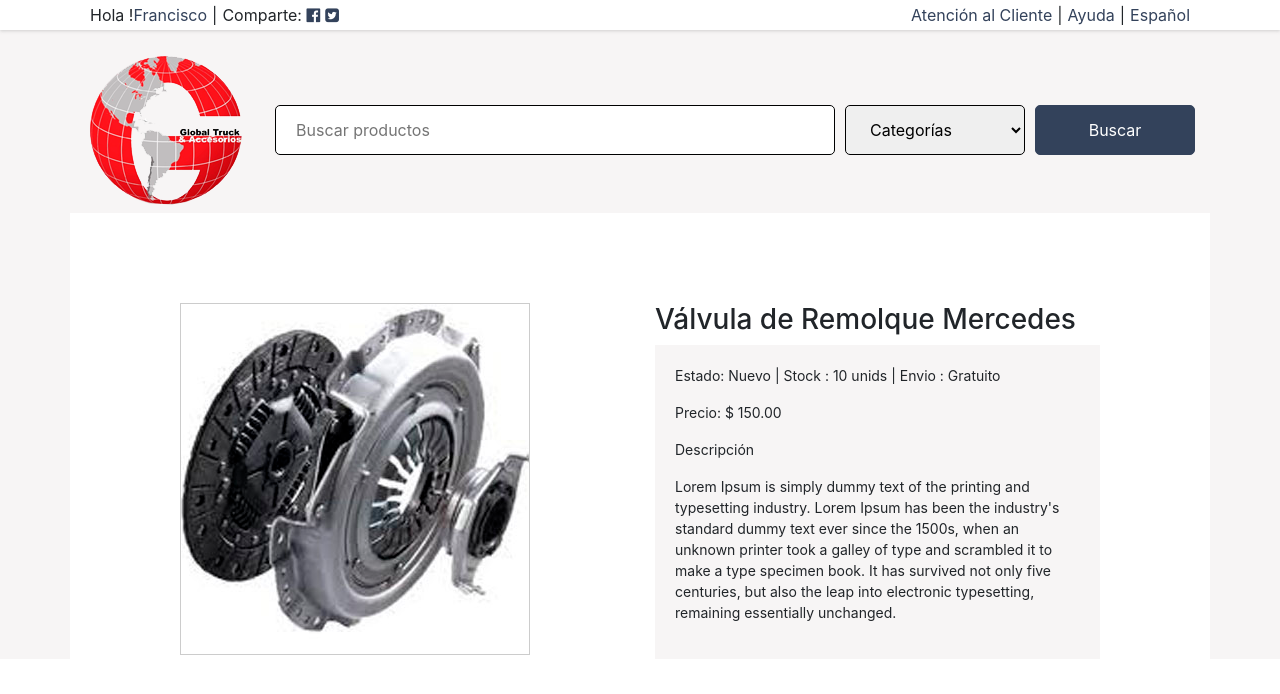
After one commit to jonaser06/globaltruck-api, a PHP site: page /PHP-Slim-Restful/maquetado/detalle.html in a window 1280 px wide. The commit adds this page. Shown: the top 694 px of the page. Run offline with PHP 8.4, Linux system fonts and the light colour scheme.

Commit message:
descripcion de producto

```diff
--- a/maquetado/css/style.css
+++ b/maquetado/css/style.css
@@ -506,3 +506,23 @@ header{
 .pag{
     background: #f7f5f5;
 }
+.product-detail{
+    background: #f7f5f5;
+}
+.product-bg{
+    background: #fff;
+}
+.product-detail-image{
+    border: 1px solid #ccc;
+    overflow: hidden;
+}
+.product-top{
+    padding-top: 90px;
+    box-sizing: border-box;
+}
+.product-detail-description{
+    padding: 20px;
+    box-sizing: border-box;
+    background: #f7f5f5;
+    font-size: 14px;
+}
--- /dev/null
+++ b/maquetado/detalle.html
@@ -0,0 +1,95 @@
+<!DOCTYPE html>
+<html lang="en">
+<head>
+    <meta charset="UTF-8">
+    <meta name="viewport" content="width=device-width, initial-scale=1.0">
+    <meta http-equiv="X-UA-Compatible" content="ie=edge">
+    <title>Globaltruck</title>
+    <script src="js/jquery.js"></script>
+    <script src="js/owl.carousel.min.js"></script>
+    <script src="js/bootstrap.min.js"></script>
+    <script src="js/slider.js"></script>
+    <link rel="stylesheet" href="css/font-awesome.min.css">
+    <link rel="stylesheet" href="css/bootstrap.min.css">
+    <link rel="stylesheet" href="css/owl.theme.default.min.css">
+    <link rel="stylesheet" href="css/style.css">
+    <link href="https://fonts.googleapis.com/css?family=Open+Sans" rel="stylesheet">
+</head>
+<body>
+    <header>
+        <div class="container">
+            <div class="row">
+                <div class="col-8 profile">
+                    <ul>
+                        <li class="txt">Hola !<a href="#">Francisco</a>|</li>
+                        <li class="txt">Comparte: <a href="#"><span class="fa fa-facebook-official"></span></a><a href="#"><span class="fa fa-twitter-square"></span></a></li>
+                    </ul>
+                </div>
+                <nav class="col-4 menu">
+                    <ul>
+                        <li class="txt"><a href="#">Atención al Cliente</a>|</li>
+                        <li class="txt"><a href="#">Ayuda</a>|</li>
+                        <li class="txt"><a href="#">Español</a></li>
+                    </ul>
+                </nav>
+            </div>
+        </div>
+    </header>
+    <div class="busca">
+        <div class="container">
+            <div class="row">
+                <div class="col-2 logo">
+                    <img src="assets/logo.png" alt="">
+                </div>
+                <div class="col-6 busqueda">
+                    <input type="text" class="txt-buscar" placeholder="Buscar productos">
+                </div>
+                <div class="col-2 category">
+                    <select name="categoria" id="" class="cbox">
+                        <option value="volvo">Categorías</option>
+                        <option value="volvo">Volvo</option>
+                        <option value="saab">Saab</option>
+                        <option value="mercedes">Mercedes</option>
+                        <option value="audi">Audi</option>
+                    </select>
+                </div>
+                <div class="col-2 buscar">
+                    <input class="btn-buscar" type="button" value="Buscar">
+                </div>
+            </div>
+        </div>
+    </div>
+    <div class="product-detail">
+        <div class="container product-bg">
+            <div class="row product-top">
+                <div class="col-1"></div>
+                <div class="col-4">
+                    <div class="product-detail-image">
+                        <img src="img/products.jpg" alt="">
+                    </div>
+                </div>
+                <div class="col-1"></div>
+                <div class="col-5">
+                    <h3>Válvula de Remolque Mercedes</h3>
+                    <div class="product-detail-description">
+                        <p>Estado: Nuevo | Stock : 10 unids | Envio : Gratuito</p>
+                        <p>Precio:  $ 150.00</p>
+                        <p>Descripción</p>
+                        <p>Lorem Ipsum is simply dummy text of the printing
+                            and typesetting industry. Lorem Ipsum has been
+                            the industry's standard dummy text ever since the
+                            1500s, when an unknown printer took a galley of
+                            type and scrambled it to make a type specimen
+                            book. It has survived not only five centuries,
+                            but also the leap into electronic typesetting,
+                            remaining essentially unchanged.</p>
+                    </div>
+                </div>
+            </div>
+            <div class="row min">
+
+            </div>
+        </div>
+    </div>
+</body>
+</html>
```
